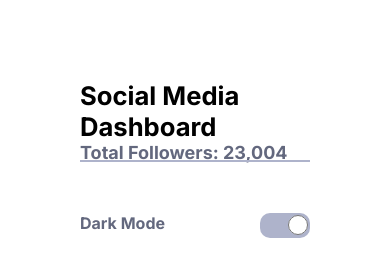
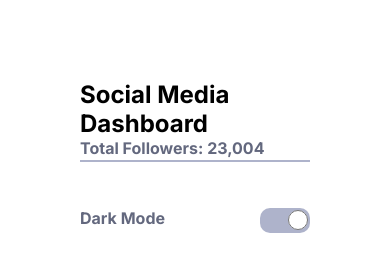
Before and after one commit to joshares/social-media-dashboard, a plain HTML site: page index.html in a window 390 px wide. Shown: the top 280 px of the page. Drawn offline with Linux system fonts and the light colour scheme.

Commit message:
Update style.css

```diff
--- a/style.css
+++ b/style.css
@@ -182,7 +182,7 @@ h2 {
     }
     h3 {
       /* text-align: ; */
-      font-size: 160%;
+      font-size: x-large;
     }
         section {
           display: grid;
@@ -210,7 +210,7 @@ h2 {
           /* margin-top: 100px; */
         }
         header p {
-          font-size: large;
+          font-size: medium;
         }
 
 
```
